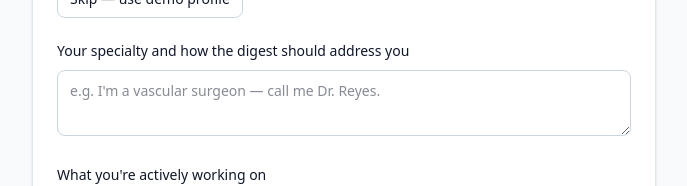
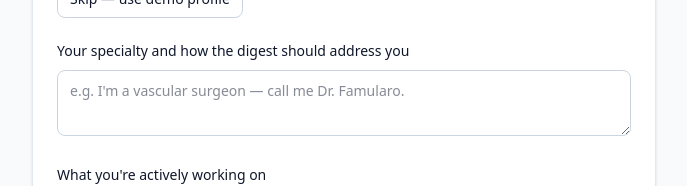
Before and after one commit to MarissaFamularo/verastar, a React (Vite) app: page / in a window 1280 px wide. Both pictures are taken after typing "Sample123" into the empty fields and a click on the button "Save". Shown: the part 509-695 px from the top of the page, without its empty margins (296-983 px from the left). Built offline with nearby package versions, Linux system fonts and the light colour scheme.

Commit message:
Use Dr. Famularo (the named user) in onboarding examples, not Dr. Reyes
The intake placeholder and the drafter's name example referenced a
fictional Dr. Reyes; the real named user is Dr. Famularo.

Co-Authored-By: Claude Opus 4.8 <noreply@anthropic.com>

```diff
--- a/src/components/OnboardingQuiz.jsx
+++ b/src/components/OnboardingQuiz.jsx
@@ -16,7 +16,7 @@ const QUESTIONS = [
   {
     key: 'focus',
     label: 'Your specialty and how the digest should address you',
-    placeholder: "e.g. I'm a vascular surgeon — call me Dr. Reyes.",
+    placeholder: "e.g. I'm a vascular surgeon — call me Dr. Famularo.",
   },
   {
     key: 'projects',
--- a/src/pipeline/onboard.js
+++ b/src/pipeline/onboard.js
@@ -49,7 +49,7 @@ export const PROFILE_DRAFT_SCHEMA = {
 
 const SYSTEM = `You are setting up a personalized morning literature digest for a busy clinician-researcher. From their short intake answers, draft a steering profile they will review and edit. Return:
 
-- name: how the digest should address them (e.g. "Dr. Reyes"). If they don't give a name, use "Doctor".
+- name: how the digest should address them (e.g. "Dr. Famularo"). If they don't give a name, use "Doctor".
 - northStars: 3–6 SHORT concept phrases (2–4 words each) naming the recurring topics they steer by. These are used verbatim as PubMed title/abstract search terms, so make them clean, searchable clinical concepts (e.g. "carotid revascularization", "CLTI outcomes", "AI in medicine") — NOT full sentences, NOT boolean queries.
 - projects: 1–4 short names of the concrete efforts they're driving (programs, studies, initiatives). If none are stated, return an empty array.
 - rubric: a short prose steering doc (3–5 sentences) describing what makes a paper worth THEIR morning — what to prioritize, what to rank lower, what to skip. Ground it in their answers. Write it in first person ("Prioritize…", "Skip…") so it reads as their own instruction. Do NOT include any output-format rules or numbers-handling instructions — only their editorial priorities.
```
